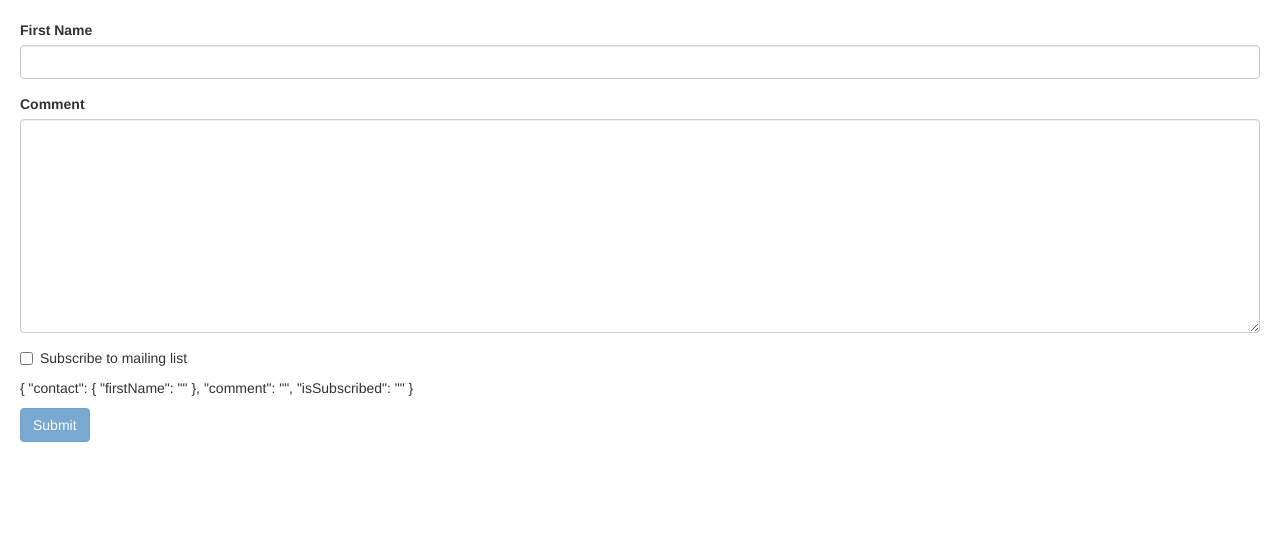
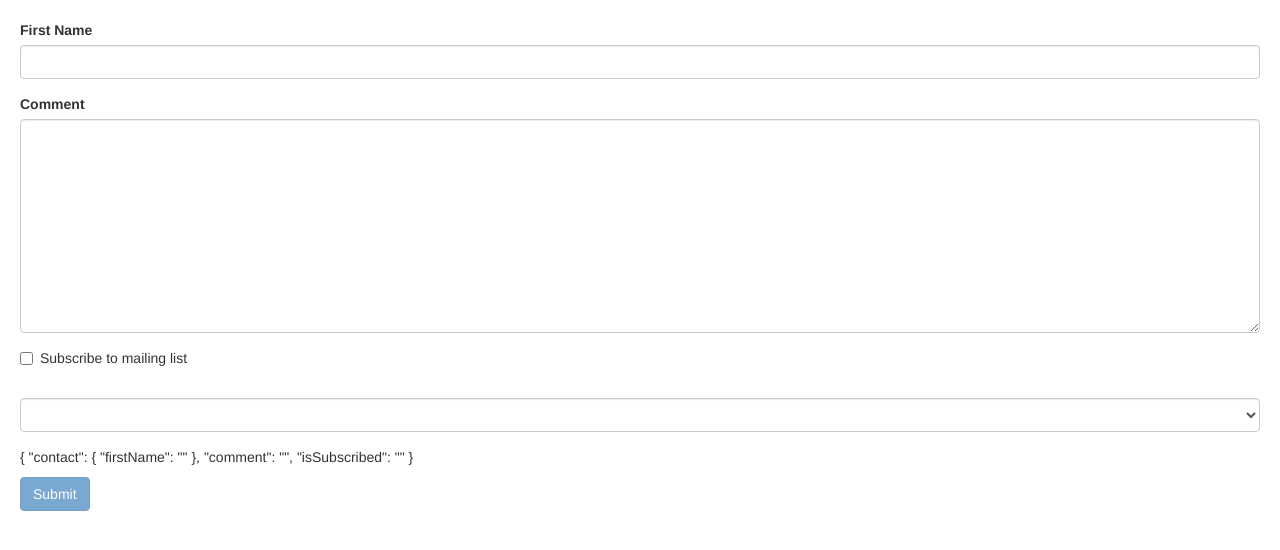
Before and after one commit to nelsW70/mosh-template, an Angular app: page / in a window 1280 px wide. Shown: the top 550 px of the page. Built offline with nearby package versions, Linux system fonts and the light colour scheme.

Commit message:
add: select

```diff
--- a/src/app/contact-form/contact-form.component.html
+++ b/src/app/contact-form/contact-form.component.html
@@ -49,6 +49,10 @@
       Subscribe to mailing list
     </label>
   </div>
+  <div class="form-group">
+    <label for="contactMethod"></label
+    ><select name="" id="contactMethod" class="form-control"></select>
+  </div>
   <p>
     {{ f.value | json }}
   </p>
```
